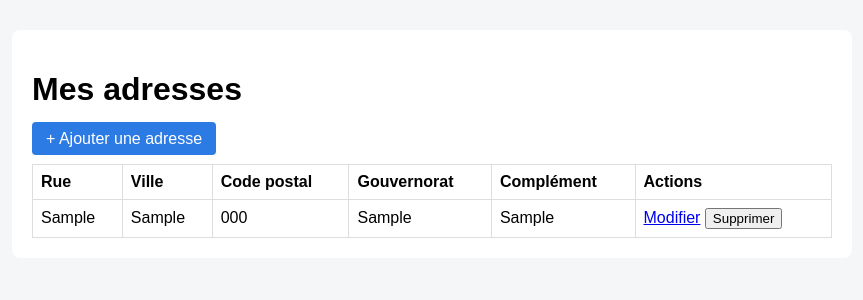
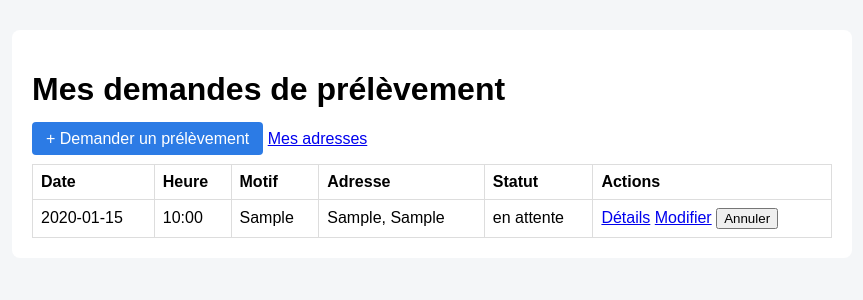
Before and after one commit to farah1300/Esprit-PW-2A10-2026-LabConnect, a PHP site: page / in a window 1280 px wide. Shown: the top 300 px of the page, without its empty margins (208-1071 px from the left). Run offline with PHP 8.4, Linux system fonts and the light colour scheme; tables that the repository leaves empty hold one stand-in row (values such as "Sample post").

Commit message:
Prelevement: CRUD Prelevement (demander, afficher, details, modifier, annuler) avec controle de saisie JS et PHP

```diff
--- /dev/null
+++ b/tache prelevement/labconnect-prelevement/controllers/PrelevementController.php
@@ -0,0 +1,132 @@
+<?php
+require_once __DIR__ . "/../models/Prelevement.php";
+require_once __DIR__ . "/../models/Adresse.php";
+
+class PrelevementController {
+    private $model;
+    private $adresseModel;
+    private $idUtilisateur = 1; // patient unique en attendant le module utilisateurs
+
+    public function __construct() {
+        $this->model = new Prelevement();
+        $this->adresseModel = new Adresse();
+    }
+
+    public function liste() {
+        $prelevements = $this->model->getAll($this->idUtilisateur);
+        $message = $_GET['msg'] ?? '';
+        require __DIR__ . "/../views/front/prelevement_liste.php";
+    }
+
+    public function detail($id) {
+        $p = $this->model->getById($id, $this->idUtilisateur);
+        if (!$p) {
+            die("Demande introuvable.");
+        }
+        require __DIR__ . "/../views/front/prelevement_detail.php";
+    }
+
+    public function ajouter() {
+        $adresses = $this->adresseModel->getAll($this->idUtilisateur);
+        $erreurs = [];
+        $data = ['id_adresse' => '', 'date_prelevement' => '', 'heure_prelevement' => '', 'motif' => ''];
+
+        if ($_SERVER['REQUEST_METHOD'] === 'POST') {
+            $data = $this->lireDonnees();
+            $erreurs = $this->valider($data, $adresses);
+            if (empty($erreurs)) {
+                $this->model->ajouter($data, $this->idUtilisateur);
+                header("Location: index.php?action=prelevement_liste&msg=ajoute");
+                exit;
+            }
+        }
+        $titre = "Demander un prélèvement à domicile";
+        $formAction = "index.php?action=prelevement_ajouter";
+        require __DIR__ . "/../views/front/prelevement_form.php";
+    }
+
+    public function modifier($id) {
+        $p = $this->model->getById($id, $this->idUtilisateur);
+        if (!$p) {
+            die("Demande introuvable.");
+        }
+        if ($p['statut'] !== 'en_attente') {
+            header("Location: index.php?action=prelevement_liste&msg=non_modifiable");
+            exit;
+        }
+
+        $adresses = $this->adresseModel->getAll($this->idUtilisateur);
+        $erreurs = [];
+        $data = [
+            'id_adresse'        => $p['id_adresse'],
+            'date_prelevement'  => $p['date_prelevement'],
+            'heure_prelevement' => substr($p['heure_prelevement'], 0, 5),
+            'motif'             => $p['motif'],
+        ];
+
+        if ($_SERVER['REQUEST_METHOD'] === 'POST') {
+            $data = $this->lireDonnees();
+            $erreurs = $this->valider($data, $adresses);
+            if (empty($erreurs)) {
+                $this->model->modifier($id, $data, $this->idUtilisateur);
+                header("Location: index.php?action=prelevement_liste&msg=modifie");
+                exit;
+            }
+        }
+        $titre = "Modifier la demande";
+        $formAction = "index.php?action=prelevement_modifier&id=" . $id;
+        require __DIR__ . "/../views/front/prelevement_form.php";
+    }
+
+    public function annuler($id) {
+        if ($_SERVER['REQUEST_METHOD'] !== 'POST') {
+            header("Location: index.php?action=prelevement_liste");
+            exit;
+        }
+        $p = $this->model->getById($id, $this->idUtilisateur);
+        if (!$p || $p['statut'] !== 'en_attente') {
+            header("Location: index.php?action=prelevement_liste&msg=non_annulable");
+            exit;
+        }
+        $this->model->annuler($id, $this->idUtilisateur);
+        header("Location: index.php?action=prelevement_liste&msg=annule");
+        exit;
+    }
+
+    private function lireDonnees() {
+        return [
+            'id_adresse'        => (int)($_POST['id_adresse'] ?? 0),
+            'date_prelevement'  => trim($_POST['date_prelevement'] ?? ''),
+            'heure_prelevement' => trim($_POST['heure_prelevement'] ?? ''),
+            'motif'             => trim($_POST['motif'] ?? ''),
+        ];
+    }
+
+    private function valider($d, $adresses) {
+        $e = [];
+
+        // L'adresse doit exister et appartenir au patient
+        $ids = array_column($adresses, 'id');
+        if (!in_array($d['id_adresse'], $ids)) {
+            $e['id_adresse'] = "Veuillez choisir une adresse.";
+        }
+
+        // Date au format AAAA-MM-JJ et strictement dans le futur
+        $date = DateTime::createFromFormat('Y-m-d', $d['date_prelevement']);
+        if (!$date || $date->format('Y-m-d') !== $d['date_prelevement']) {
+            $e['date_prelevement'] = "La date doit être au format AAAA-MM-JJ.";
+        } elseif ($date <= new DateTime('today')) {
+            $e['date_prelevement'] = "La date doit être dans le futur.";
+        }
+
+        // Heure au format HH:MM
+        if (!preg_match("/^([01][0-9]|2[0-3]):[0-5][0-9]$/", $d['heure_prelevement'])) {
+            $e['heure_prelevement'] = "L'heure doit être au format HH:MM (ex: 08:30).";
+        }
+
+        if (strlen($d['motif']) < 3 || strlen($d['motif']) > 150) {
+            $e['motif'] = "Le motif doit contenir entre 3 et 150 caractères.";
+        }
+        return $e;
+    }
+}
--- a/tache prelevement/labconnect-prelevement/index.php
+++ b/tache prelevement/labconnect-prelevement/index.php
@@ -1,14 +1,26 @@
 <?php
 require_once "controllers/AdresseController.php";
+require_once "controllers/PrelevementController.php";
 
-$action = $_GET['action'] ?? 'adresse_liste';
+$action = $_GET['action'] ?? 'prelevement_liste';
 $id = (int)($_GET['id'] ?? 0);
-$controller = new AdresseController();
+
+$adresseController = new AdresseController();
+$prelevementController = new PrelevementController();
 
 switch ($action) {
-    case 'adresse_liste':     $controller->liste(); break;
-    case 'adresse_ajouter':   $controller->ajouter(); break;
-    case 'adresse_modifier':  $controller->modifier($id); break;
-    case 'adresse_supprimer': $controller->supprimer($id); break;
+    // Adresses
+    case 'adresse_liste':          $adresseController->liste(); break;
+    case 'adresse_ajouter':        $adresseController->ajouter(); break;
+    case 'adresse_modifier':       $adresseController->modifier($id); break;
+    case 'adresse_supprimer':      $adresseController->supprimer($id); break;
+
+    // Prelevements
+    case 'prelevement_liste':      $prelevementController->liste(); break;
+    case 'prelevement_detail':     $prelevementController->detail($id); break;
+    case 'prelevement_ajouter':    $prelevementController->ajouter(); break;
+    case 'prelevement_modifier':   $prelevementController->modifier($id); break;
+    case 'prelevement_annuler':    $prelevementController->annuler($id); break;
+
     default: echo "Page introuvable.";
 }
--- /dev/null
+++ b/tache prelevement/labconnect-prelevement/models/Prelevement.php
@@ -0,0 +1,62 @@
+<?php
+require_once __DIR__ . "/../config/database.php";
+
+class Prelevement {
+    private $db;
+
+    public function __construct() {
+        $this->db = Database::getConnexion();
+    }
+
+    public function getAll($idUtilisateur) {
+        $q = $this->db->prepare(
+            "SELECT p.*, a.rue, a.ville
+             FROM prelevement p
+             JOIN adresse a ON a.id = p.id_adresse
+             WHERE p.id_utilisateur = ?
+             ORDER BY p.id DESC"
+        );
+        $q->execute([$idUtilisateur]);
+        return $q->fetchAll(PDO::FETCH_ASSOC);
+    }
+
+    public function getById($id, $idUtilisateur) {
+        $q = $this->db->prepare(
+            "SELECT p.*, a.rue, a.ville, a.code_postal, a.gouvernorat, a.complement
+             FROM prelevement p
+             JOIN adresse a ON a.id = p.id_adresse
+             WHERE p.id = ? AND p.id_utilisateur = ?"
+        );
+        $q->execute([$id, $idUtilisateur]);
+        return $q->fetch(PDO::FETCH_ASSOC);
+    }
+
+    public function ajouter($d, $idUtilisateur) {
+        $q = $this->db->prepare(
+            "INSERT INTO prelevement (id_adresse, date_prelevement, heure_prelevement, motif, id_utilisateur)
+             VALUES (?, ?, ?, ?, ?)"
+        );
+        return $q->execute([$d['id_adresse'], $d['date_prelevement'], $d['heure_prelevement'],
+                            $d['motif'], $idUtilisateur]);
+    }
+
+    // Modifiable seulement si la demande est encore en attente
+    public function modifier($id, $d, $idUtilisateur) {
+        $q = $this->db->prepare(
+            "UPDATE prelevement
+             SET id_adresse = ?, date_prelevement = ?, heure_prelevement = ?, motif = ?
+             WHERE id = ? AND id_utilisateur = ? AND statut = 'en_attente'"
+        );
+        return $q->execute([$d['id_adresse'], $d['date_prelevement'], $d['heure_prelevement'],
+                            $d['motif'], $id, $idUtilisateur]);
+    }
+
+    // Annulable seulement si la demande est encore en attente
+    public function annuler($id, $idUtilisateur) {
+        $q = $this->db->prepare(
+            "UPDATE prelevement SET statut = 'annule'
+             WHERE id = ? AND id_utilisateur = ? AND statut = 'en_attente'"
+        );
+        return $q->execute([$id, $idUtilisateur]);
+    }
+}
--- /dev/null
+++ b/tache prelevement/labconnect-prelevement/views/front/prelevement_liste.php
@@ -0,0 +1,56 @@
+<!DOCTYPE html>
+<html lang="fr">
+<head>
+    <meta charset="UTF-8">
+    <title>Mes demandes de prélèvement</title>
+    <link rel="stylesheet" href="public/css/prelevement.css">
+</head>
+<body>
+<div class="conteneur">
+    <h1>Mes demandes de prélèvement</h1>
+
+    <?php if ($message === 'ajoute'): ?><p class="ok">Demande envoyée.</p><?php endif; ?>
+    <?php if ($message === 'modifie'): ?><p class="ok">Demande modifiée.</p><?php endif; ?>
+    <?php if ($message === 'annule'): ?><p class="ok">Demande annulée.</p><?php endif; ?>
+    <?php if ($message === 'non_modifiable'): ?>
+        <p class="ko">Modification impossible : la demande n'est plus en attente.</p>
+    <?php endif; ?>
+    <?php if ($message === 'non_annulable'): ?>
+        <p class="ko">Annulation impossible : la demande n'est plus en attente.</p>
+    <?php endif; ?>
+
+    <p>
+        <a class="btn" href="index.php?action=prelevement_ajouter">+ Demander un prélèvement</a>
+        <a href="index.php?action=adresse_liste">Mes adresses</a>
+    </p>
+
+    <table>
+        <tr>
+            <th>Date</th><th>Heure</th><th>Motif</th><th>Adresse</th><th>Statut</th><th>Actions</th>
+        </tr>
+        <?php if (empty($prelevements)): ?>
+            <tr><td colspan="6">Aucune demande enregistrée.</td></tr>
+        <?php endif; ?>
+        <?php foreach ($prelevements as $p): ?>
+        <tr>
+            <td><?= htmlspecialchars($p['date_prelevement']) ?></td>
+            <td><?= htmlspecialchars(substr($p['heure_prelevement'], 0, 5)) ?></td>
+            <td><?= htmlspecialchars($p['motif']) ?></td>
+            <td><?= htmlspecialchars($p['rue'] . ', ' . $p['ville']) ?></td>
+            <td><?= htmlspecialchars(str_replace('_', ' ', $p['statut'])) ?></td>
+            <td>
+                <a href="index.php?action=prelevement_detail&id=<?= $p['id'] ?>">Détails</a>
+                <?php if ($p['statut'] === 'en_attente'): ?>
+                    <a href="index.php?action=prelevement_modifier&id=<?= $p['id'] ?>">Modifier</a>
+                    <form method="post" action="index.php?action=prelevement_annuler&id=<?= $p['id'] ?>"
+                          style="display:inline" onsubmit="return confirm('Annuler cette demande ?');">
+                        <button type="submit">Annuler</button>
+                    </form>
+                <?php endif; ?>
+            </td>
+        </tr>
+        <?php endforeach; ?>
+    </table>
+</div>
+</body>
+</html>
```
Also changed, not shown: tache prelevement/labconnect-prelevement/public/js/prelevement.js (added, +54 -0 lines), tache prelevement/labconnect-prelevement/views/front/prelevement_detail.php (added, +41 -0 lines), tache prelevement/labconnect-prelevement/views/front/prelevement_form.php (added, +53 -0 lines).
